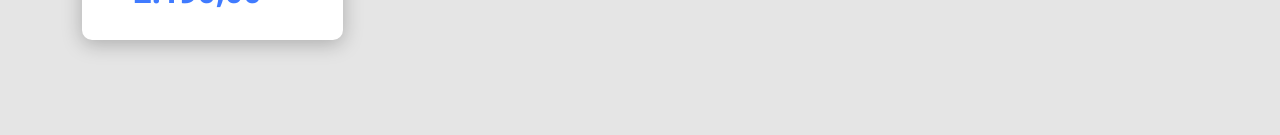
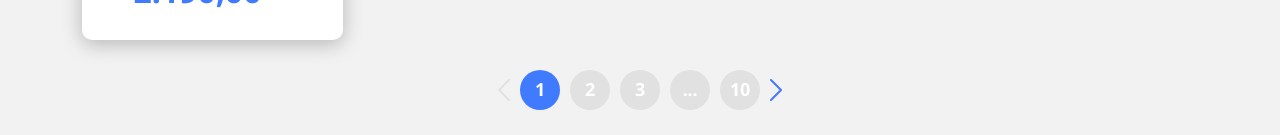
Before and after one commit to RamosMarcelo/dscatalog-bootcamp-devsuperior, a React (Create React App) app in the folder frontweb/: page /products in a window 1280 px wide. Shown: the part 662-797 px from the top of the page. Built offline with nearby package versions, Linux system fonts and the light colour scheme.

Commit message:
Pagination, styling

```diff
--- a/frontweb/src/assets/styles/custom.scss
+++ b/frontweb/src/assets/styles/custom.scss
@@ -2,7 +2,7 @@
     'primary': #407bff
 );
 
-$body-bg: #e5e5e5;
+$body-bg: #F2F2F2;
 $body-color: #263238;
 
 @import '~bootstrap/scss/bootstrap.scss';
--- /dev/null
+++ b/frontweb/src/components/Pagination/index.tsx
@@ -0,0 +1,19 @@
+import { ReactComponent as ArrowIcon } from 'assets/images/arrow.svg';
+
+import './styles.css';
+
+const Pagination = () => {
+  return (
+    <div className="pagination-container">
+      <ArrowIcon className="arrow-previous arrow-inactive"/>
+      <div className="pagination-item active">1</div>
+      <div className="pagination-item">2</div>
+      <div className="pagination-item">3</div>
+      <div className="pagination-item">...</div>
+      <div className="pagination-item">10</div>
+      <ArrowIcon className="arrow-next arrow-active"/>
+    </div>
+  );
+};
+
+export default Pagination;
--- /dev/null
+++ b/frontweb/src/components/Pagination/styles.css
@@ -0,0 +1,40 @@
+.pagination-container {
+    display: flex;
+    justify-content: center;
+    align-items: center;
+}
+
+.pagination-item {
+    width: 40px;
+    height: 40px;
+    border-radius: 50%;
+    background-color: #E1E1E1;
+    font-size: 18px;
+    font-weight: bold;
+    letter-spacing: -0.015em;
+    color: #FFF;
+    display: flex;
+    justify-content: center;
+    align-items: center;
+    margin-left: 10px;
+}
+
+.pagination-item.active {
+    background-color: #407BFF;
+}
+
+.arrow-previous {
+    transform: rotate(-180deg);
+}
+
+.arrow-next {
+    margin-left: 10px;
+}
+
+.arrow-inactive {
+    color: #E1E1E1;
+}
+
+.arrow-active {
+    color: #407BFF
+}
--- a/frontweb/src/pages/Catalog/index.tsx
+++ b/frontweb/src/pages/Catalog/index.tsx
@@ -1,3 +1,4 @@
+import Pagination from 'components/Pagination';
 import ProductCard from 'components/ProductCard';
 import { Product } from 'components/types/product';
 import { Link } from 'react-router-dom';
@@ -31,6 +32,7 @@
       <div className="row catalog-title-container">
         <h1>Catálogo de Produtos</h1>
       </div>
+
       <div className="row">
         <div className="col-sm-6 col-lg-4 col-xl-3">
           <Link to="/products/1">
@@ -58,6 +60,11 @@
           </Link>
         </div>
       </div>
+
+      <div className="row">
+        <Pagination />
+      </div>
+
     </div>
   );
 };
```
